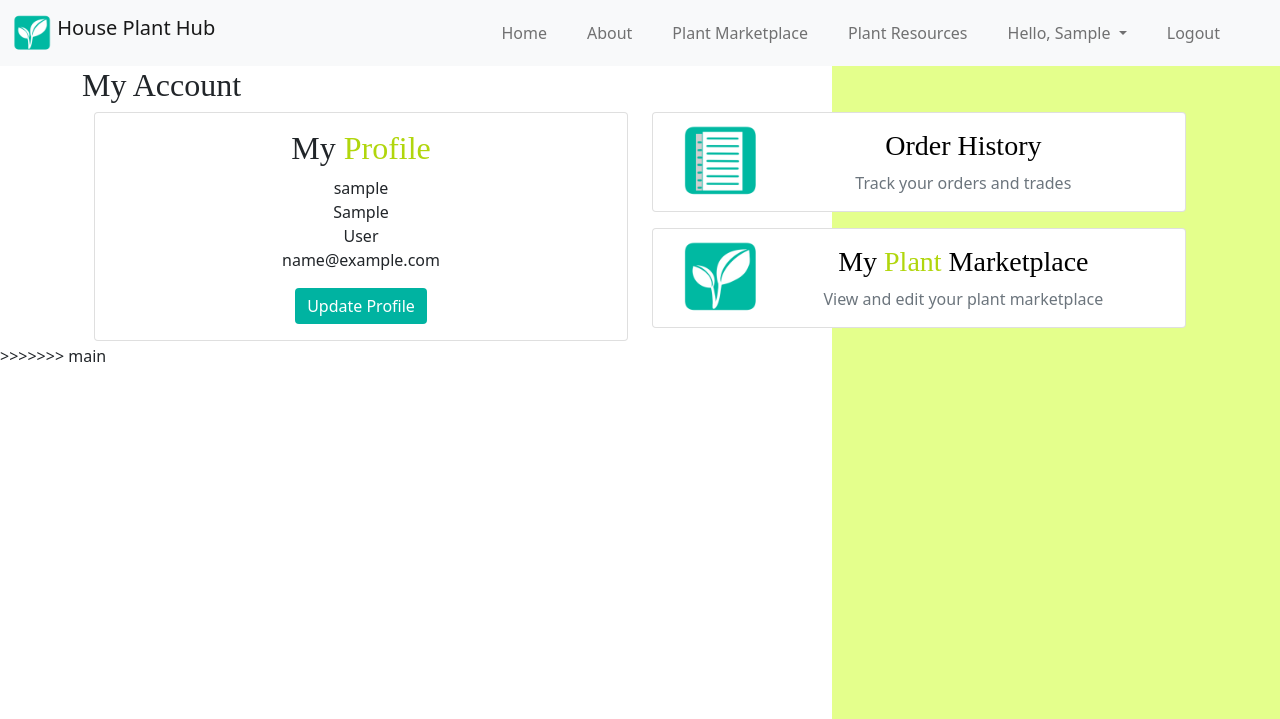
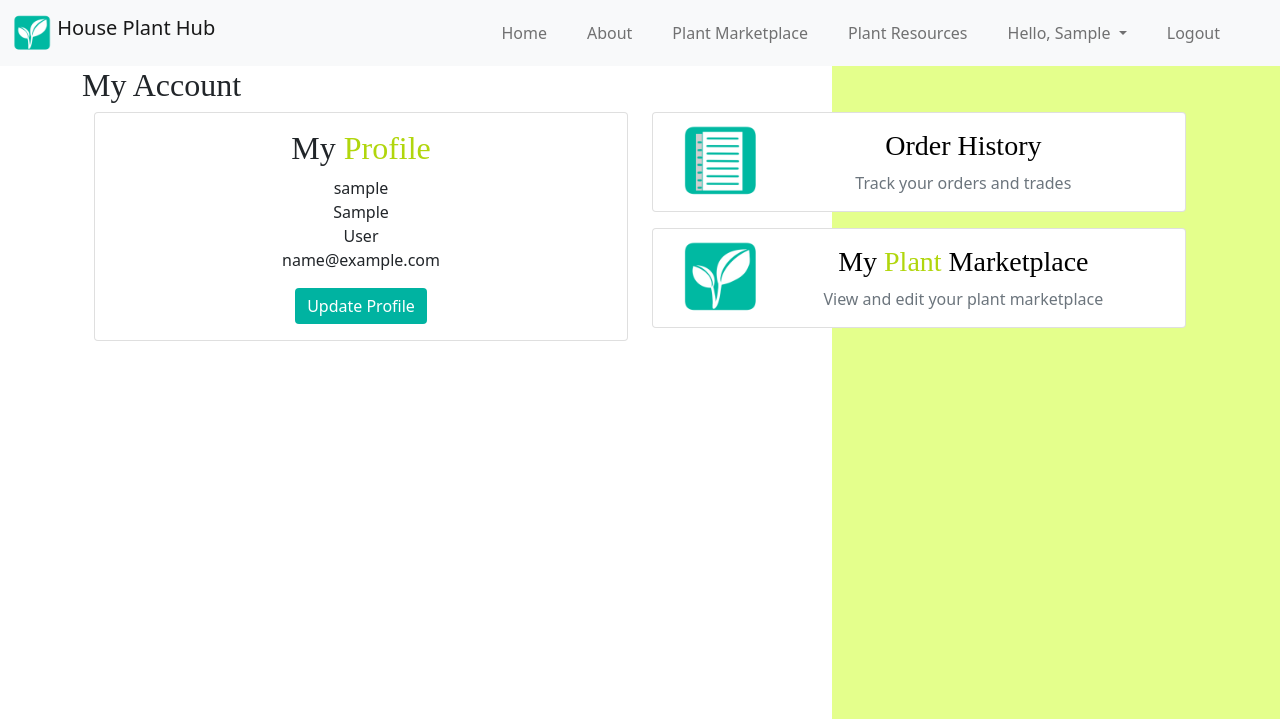
Before and after one commit to Harmony222/house-plant-bst, a Django app: page /user/profile/ in a window 1280 px wide. Shown: the top 719 px of the page. Run offline with Django 4.2, Linux system fonts and the light colour scheme; the visitor is signed in with stand-in values (Sample User, id 1).

Commit message:
deleted merge conflict guideline!

```diff
--- a/house_plant_bst/templates/user/profile.html
+++ b/house_plant_bst/templates/user/profile.html
@@ -70,7 +70,6 @@
         </div>
       </div>
     </div>
->>>>>>> main
 </div>
 
 <!-- Decorative green block div in background -->
```
